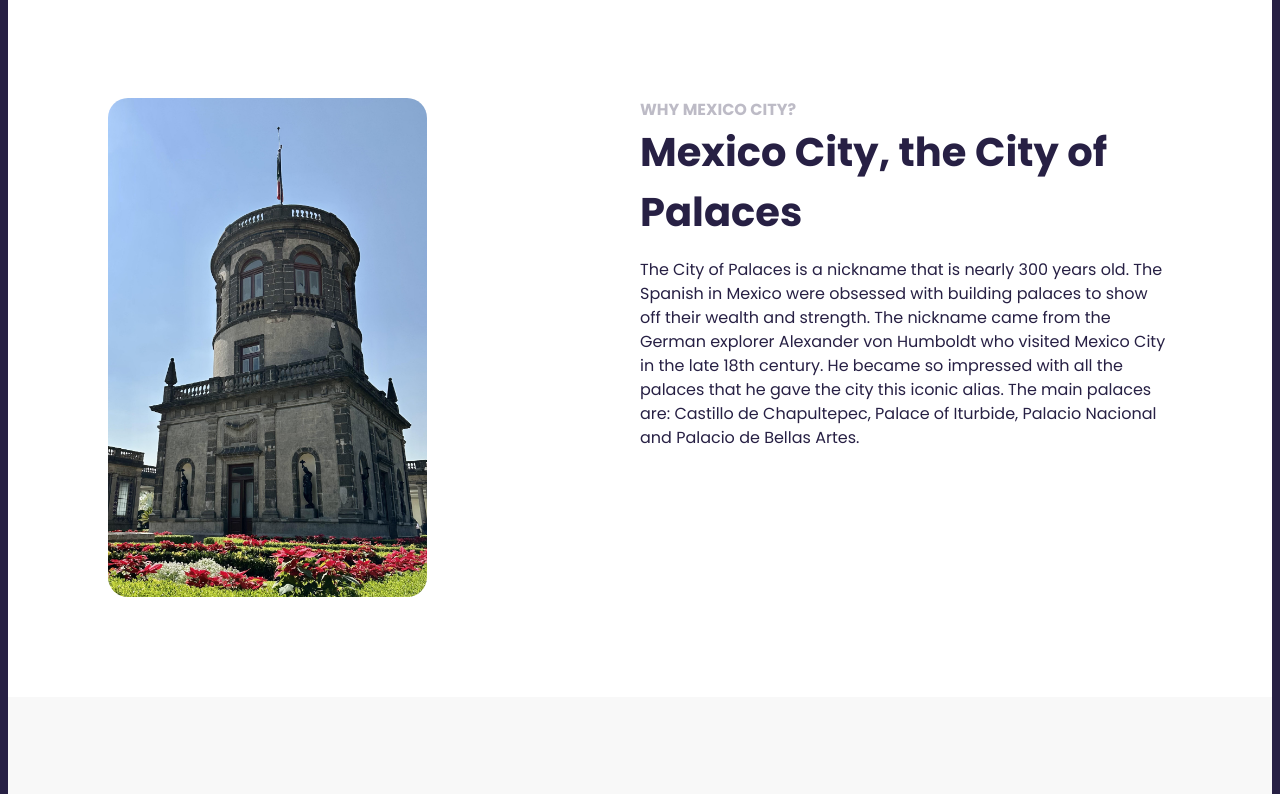
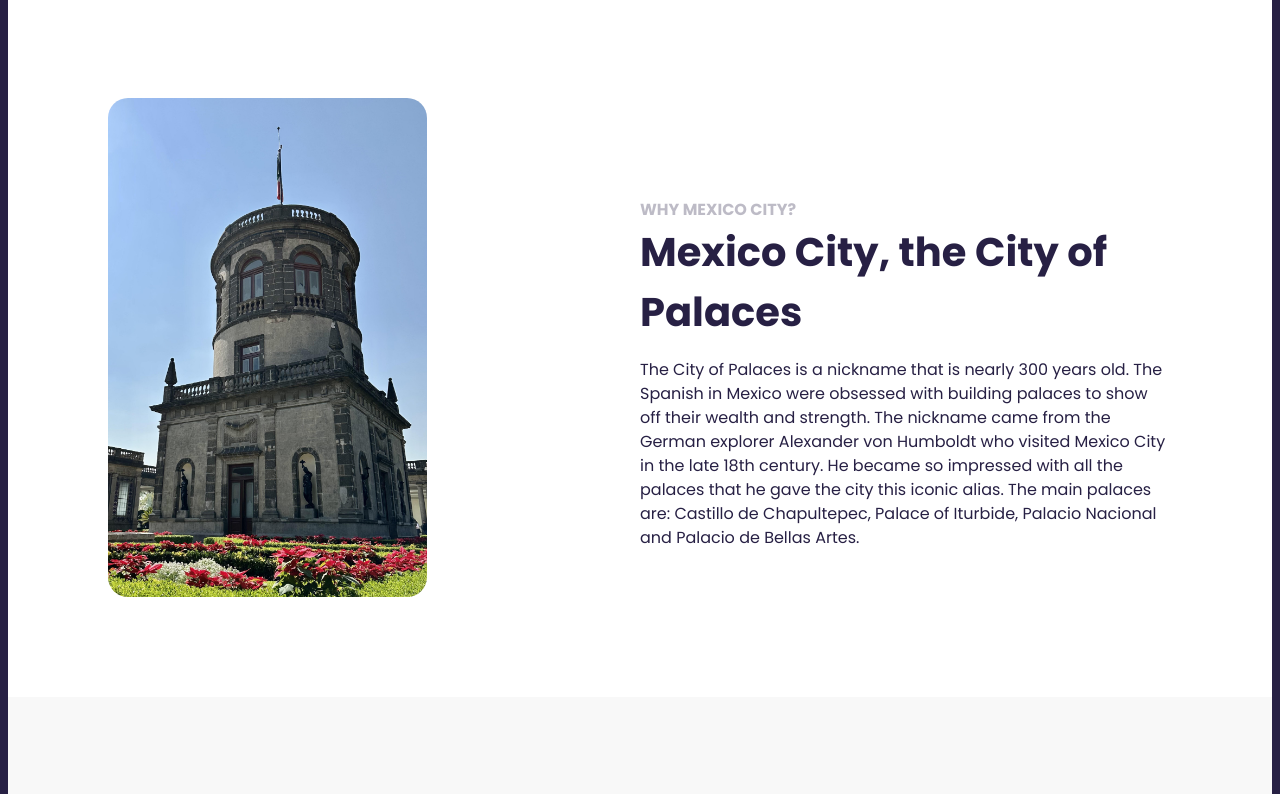
Before and after one commit to NoemiSpadini/mexico-travel-project, a plain HTML site: page index.html in a window 1280 px wide. Shown: the part 747-1541 px from the top of the page. Drawn offline with Linux system fonts and the light colour scheme; a script that the page names is missing.

Commit message:
added description class

```diff
--- a/index.html
+++ b/index.html
@@ -23,7 +23,7 @@
     <main>
       <section  class="grid grid-2-columns">
       <img src="images/castle.jpg" alt="Palace Mexico City" class="palace">
-      <div>
+      <div class="description">
         <a name="more"></a>
       <h2>Why Mexico City?</h2>
       <h3>Mexico City, the City of Palaces</h3>
--- a/src/styles.css
+++ b/src/styles.css
@@ -192,6 +192,10 @@ section.secondary {
   border-radius: 20px;
 }
 
+.description {
+  margin-top: 100px;
+}
+
 footer {
   color: white;
   background-image: linear-gradient(
@@ -255,6 +259,10 @@ footer a {
     display: none;
   }
 
+  .description {
+    margin-top: 0px;
+  }
+
   .card-header img {
     display: none;
   }
```
